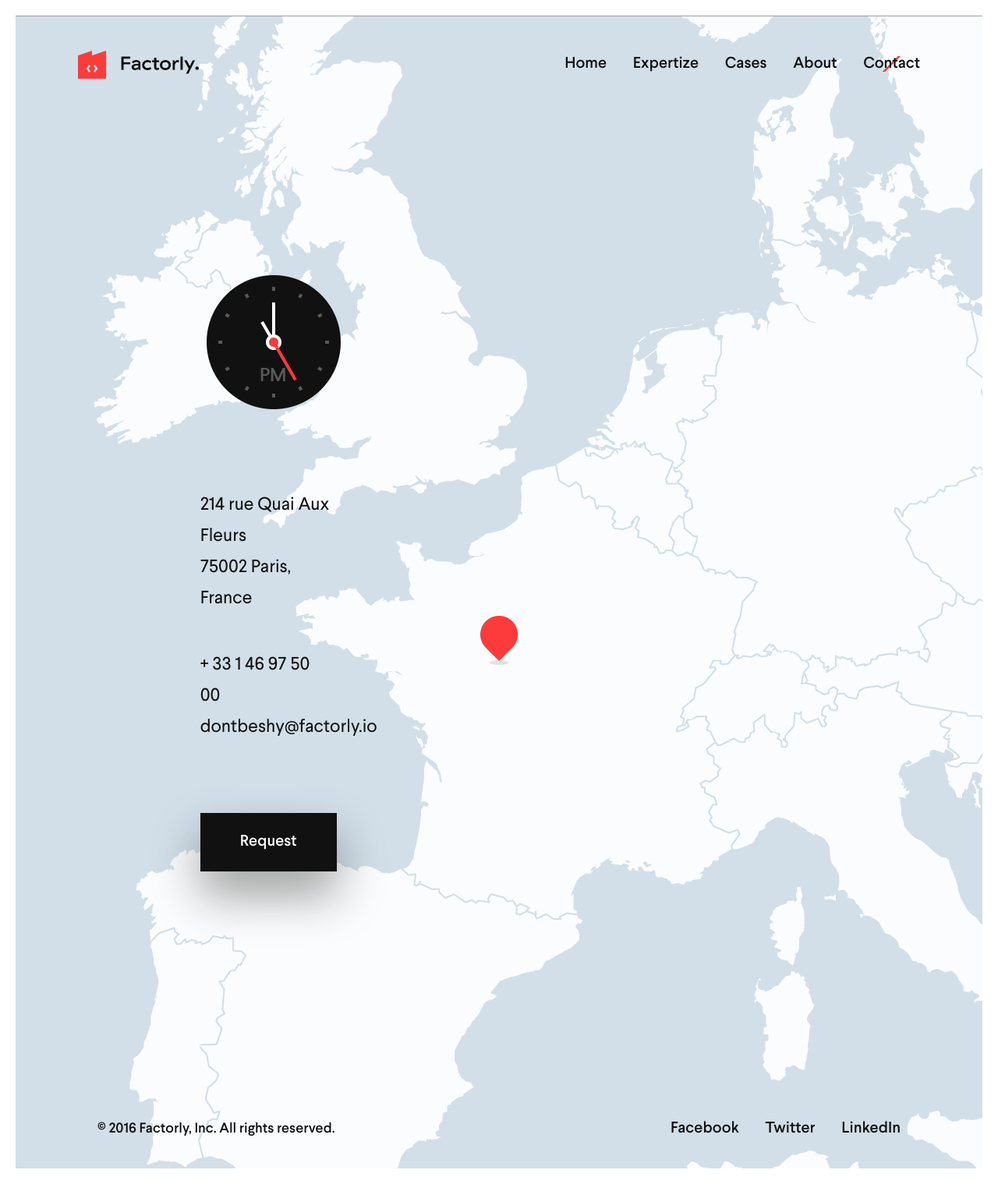
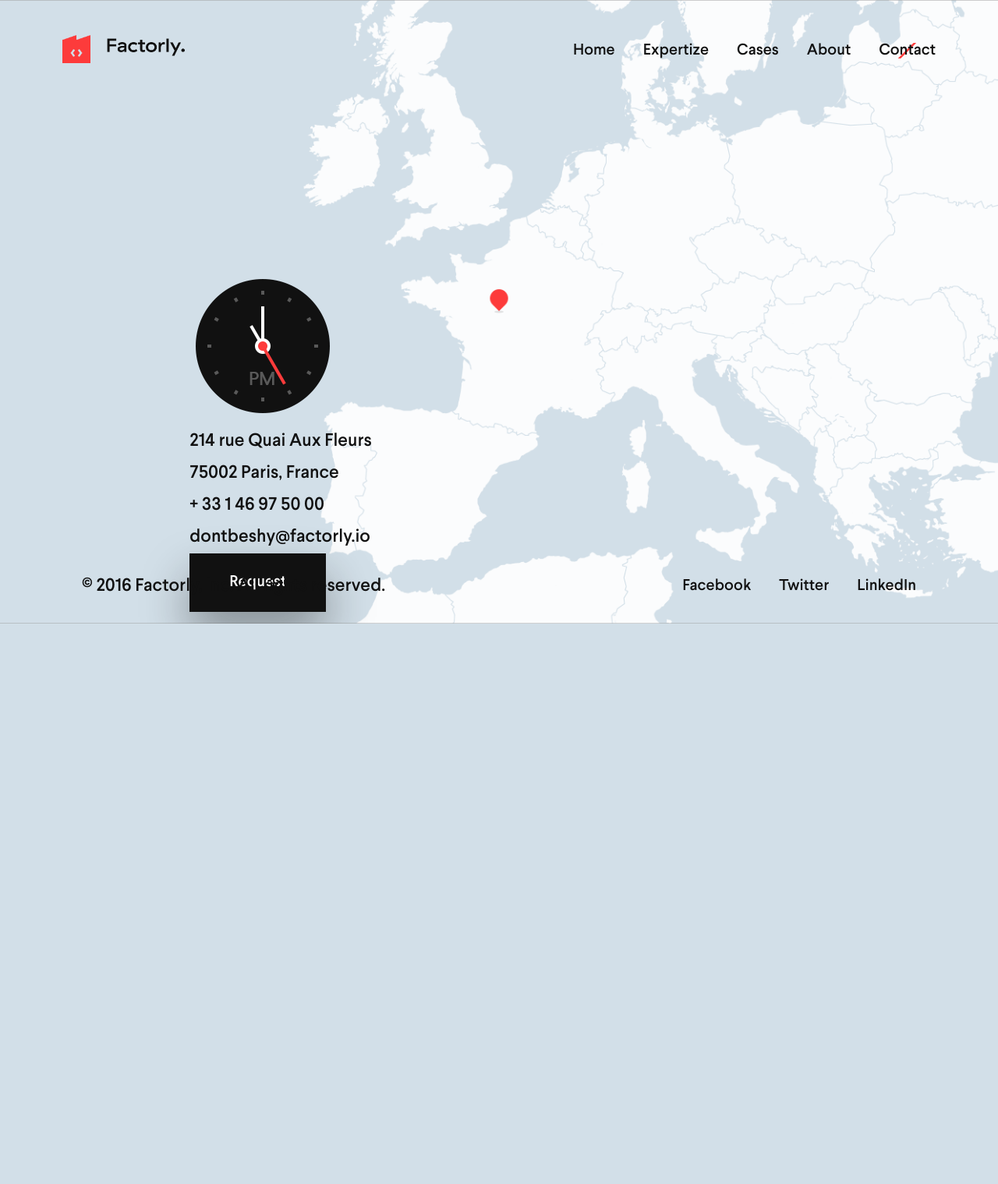
Before and after one commit to aktinijal/factorlyapp, a PHP site: page /contact.html in a window 1280 px wide. Shown: the whole page at 78% size. After the commit the page ends 800 px from the top, so only its background shows below. Run offline with PHP 8.4, Linux system fonts and the light colour scheme.

Commit message:
contact.html 100% width and height, font-size in percent

```diff
--- a/contact.html
+++ b/contact.html
@@ -47,10 +47,10 @@
         </div>
 
 
-        <div class="row">
+        <div class="contacts row">
             <div class="col-lg-8 col-lg-offset-2">
                 <div class="row">
-                    <div class="contacts col-lg-3">
+                    <div class="col-lg-4">
                         <img src="img/contact/clock.png" alt="">
                         <p>214 rue Quai Aux Fleurs
                             <br>75002 Paris, France</p>
--- a/css/media.css
+++ b/css/media.css
@@ -1,4 +1,7 @@
-@media (max-width: 1900px) {
+@media (max-width: 1920px) {
+    body {
+        font-size: 23px;
+    }
     .tempor {
         position: absolute;
         top: 0;
@@ -41,7 +44,6 @@
         zoom: 1;
         opacity: 0;
     }
-
     .phone-wrapper {
         position: relative;
         top: 250px;
@@ -87,23 +89,14 @@
         top: 0;
         z-index: 0;
     }
-    p {
-        font: 23px/40px LarsseitRegular;
-    }
     h1.title {
         margin-bottom: 40px;
-        font: 60px/75px LarsseitMedium;
     }
     h2 {
         margin-top: 65px;
         margin-bottom: 30px;
-        font: 45px/54.7px LarsseitMedium;
-    }
-    .home {
-        /*                background: #f0f0f0 url(../img/background1680.png) no-repeat top center;*/
     }
     .header {
-        /*        opacity: 0;*/
         height: 125px;
         padding: 45px 65px;
     }
@@ -132,7 +125,6 @@
     }
     /**********************HERO**********************/
     .hero {
-        /*        opacity: 0;*/
         padding-top: 95px;
         padding-bottom: 370px;
     }
@@ -142,12 +134,6 @@
         height: 75px;
         font: 20px/35px LarsseitMedium;
     }
-    /*
-    .hero .arrowBottom {
-        margin: 125px auto 200px;
-        width: 40px;
-    }
-*/
     /**********************EXPERTIZE**********************/
     h4.sectionName {
         width: 157px;
@@ -161,11 +147,7 @@
     .expertize {
         margin-bottom: 240px;
     }
-    .back {
-        /*        top: -65px;*/
-    }
     .back h1 {
-        font: 107px/112px CaslonGraphiqueEF;
     }
     .learn span {
         height: 60px;
@@ -176,7 +158,6 @@
         margin-bottom: 40px;
     }
     .expertize li {
-        font: 21px/64.65px LarsseitMedium;
     }
     .expertize li img {
         width: 35px;
@@ -213,24 +194,22 @@
         bottom: -90px;
     }
     .action {
-        /*        background-color: #f0f0f0;*/
         margin-top: 350px;
     }
     .cases footer {
-        /*        background-color: #f0f0f0;*/
         height: 180px;
         padding: 50px 65px;
     }
-    footer {
+    footer,
+    .contact footer {
         height: 135px;
     }
     footer .request {
         margin-top: 0;
     }
     .copyright p {
-        font: 18px/35px LarsseitMedium;
+/*        font: 18px/35px LarsseitMedium;*/
     }
-
     /**************************CASE******************/
     .cases .back {
         top: 0px;
@@ -241,10 +220,11 @@
     .projects-text {
         margin-top: 65px;
         margin-bottom: 135px;
-        font: 23px/40px LarsseitRegular;
     }
-    .product-details ul li {
-        font: 28px/64px LarsseitMedium;
+    h4.name {
+        margin-top: 62px;
+    }
+    h5.position {
     }
     .cases footer {
         margin-top: 320px;
@@ -261,22 +241,14 @@
     }
     .zoom-face p {
         margin-top: 100px;
-        font: 20px/40px LarsseitMedium;
-    }
-    .faces h3 {
-        font: 35px/40px LarsseitMedium;
     }
     .faces .text h4 {
         margin-top: 10px;
-        font: 24px/58px LarsseitMedium;
     }
     div.plus {
         margin-top: 85px;
         padding-left: 50px;
         background-size: 25%;
-    }
-    .plus p {
-        font: 35px/50px LarsseitMedium;
     }
     .why {
         margin-bottom: 230px;
@@ -284,6 +256,9 @@
     }
     .ambiance h4.sectionName {
         width: 160px;
+    }
+    .contacts {
+        padding: 350px 0 200px;
     }
 }
 
--- a/css/style.css
+++ b/css/style.css
@@ -243,20 +243,28 @@
     margin-left: 7.5%;
 }
 
+body {
+    width: 100%;
+    height: 100%;
+    background-color: #fff;
+    font-size: 36px;
+}
+
 p {
     color: #111111;
-    font: 36px/64px LarsseitMedium;
+    font: 100%/178% LarsseitMedium;
+}
+
+h1.title {
+    margin-bottom: 70px;
+    color: #1f2124;
+    font: 267%/125% LarsseitMedium;
 }
 
 h2 {
     margin-bottom: 50px;
     color: #111111;
-    font: 72px/88px LarsseitMedium;
-}
-
-body {
-    height: 100%;
-    background-color: #fff;
+    font: 200%/122% LarsseitMedium;
 }
 
 .home {
@@ -271,7 +279,6 @@ body {
     width: 100%;
     z-index: 1;
     box-sizing: border-box;
-    border: 20px solid #fff;
 }
 
 .header {
@@ -488,7 +490,6 @@ a.learn {
 footer {
     height: 200px;
     padding: 68px 90px;
-    bottom: 20px;
 }
 
 
@@ -753,22 +754,46 @@ footer .request {
 /*******Contact********/
 
 .contact {
-    background: #d2dfe8 url(../img/contact/background.png) no-repeat top center;
+    min-width: 100%;
+    min-height: 100%;
+    position: relative;
+    height: 100%;
+    background: url(../img/contact/background.png) no-repeat top center;
+    -moz-background-size: cover;
+    -webkit-background-size: cover;
+    -o-background-size: cover;
+    background-size: cover;
 }
 
 .contacts {
+    /*
     margin-top: 200px;
     margin-bottom: 245px;
+*/
+    position: absolute;
+    width: 100%;
+    bottom: 0;
+    top: 0;
+    padding: 350px 0 200px;
+    z-index: -2;
 }
 
 .contacts img {
-    margin-bottom: 90px;
+    /*    margin-bottom: 90px;*/
 }
 
 .contacts p {
-    margin-bottom: 45px;
+    /*    margin-bottom: 45px;*/
+}
+.contacts .request {
+/*        margin-top: 45px;*/
+        margin-top: 0;
 }
 
-.contacts .request {
-    margin-top: 45px;
+.contact footer {
+    position: absolute;
+    bottom: 0;
+    height: 200px;
+    width: 100%;
+    padding: 68px 90px;
 }
```
Also changed, not shown: other parts of css/style.css (+20 -25 lines).
